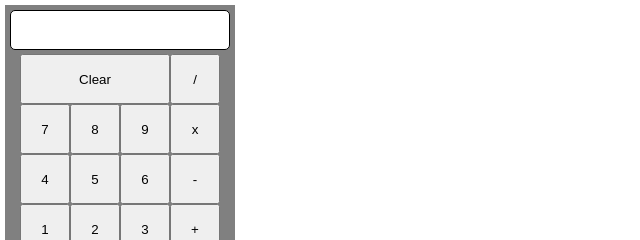
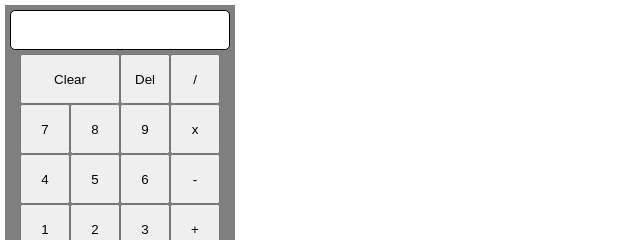
Before and after one commit to Gingerninja9090/TOP-Calculator, a plain HTML site: page index.html in a window 1280 px wide. Shown: the top 240 px of the page, 0-640 px from the left. Drawn offline with Linux system fonts and the light colour scheme.

Commit message:
Created delete button updated clear button to butMid style size & added id removed the butBig style as not needed created delete button with id

```diff
--- a/index.html
+++ b/index.html
@@ -16,7 +16,7 @@
             <div id="keyboard">
                 <div id="section1">
                     <div id="cmdPad1">
-                        <button class="butBig">Clear</button>
+                        <button id="clr" class="butMid">Clear</button><button id="delete">Del</button>
                     </div>
                     <div id="numPad">
                         <button>7</button><button>8</button><button>9</button>
--- a/style.css
+++ b/style.css
@@ -13,10 +13,6 @@ body {
 button {
     width: 50px;
     height: 50px;
-}
-
-.butBig {
-    width: 150px;
 }
 
 .butMid {
```
